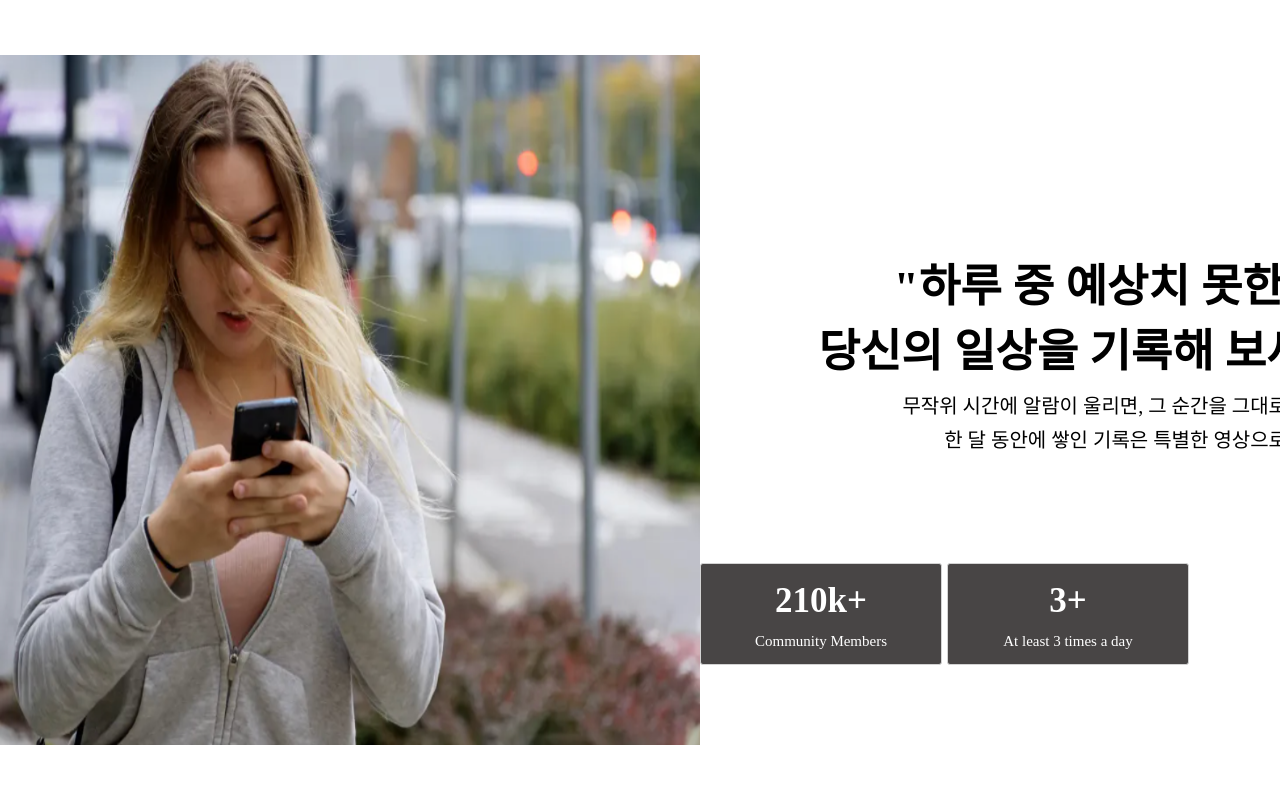
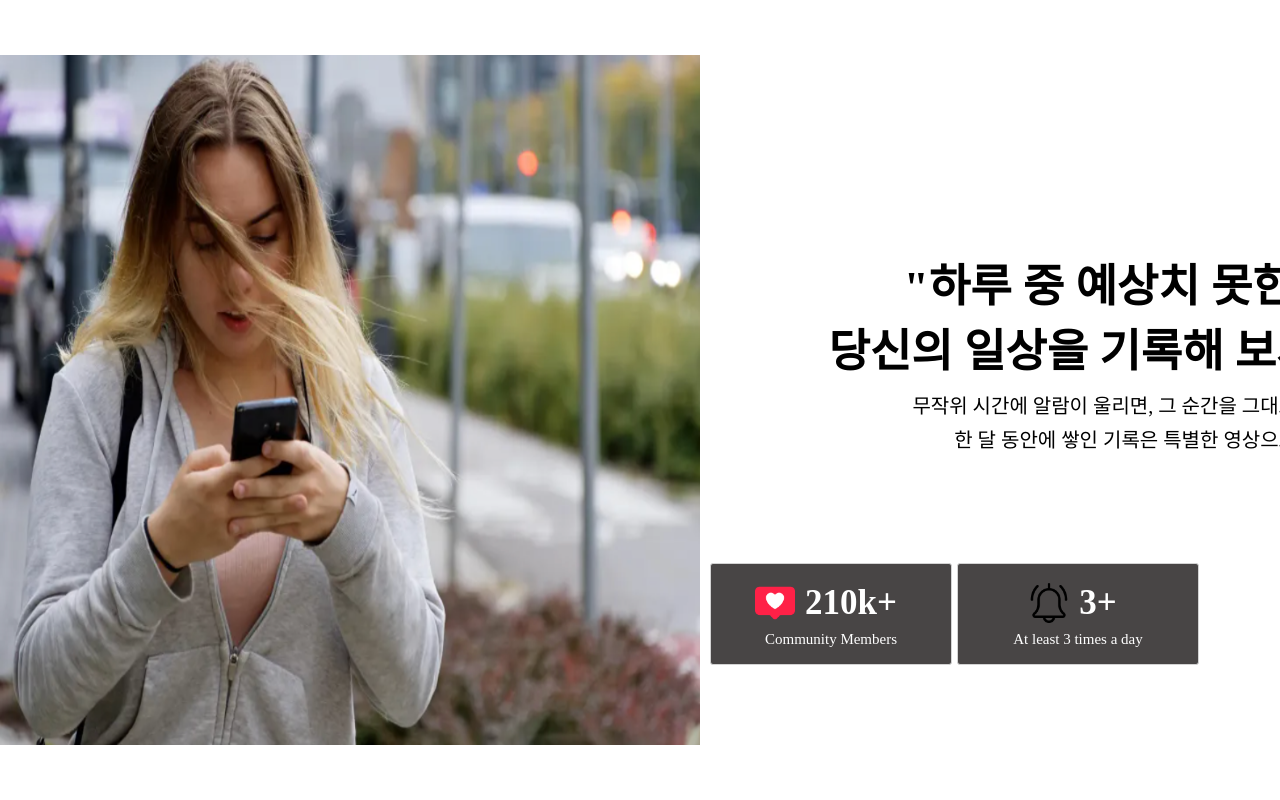
Before and after one commit to LIKELION-HUFS-13th/team1, a plain HTML site: page index.html in a window 1280 px wide. Shown: the top 800 px of the page. Drawn offline with Linux system fonts and the light colour scheme.

Commit message:
페이지 1 아이콘 추가

```diff
--- a/index.html
+++ b/index.html
@@ -20,11 +20,18 @@
 
                 <div class="notation">
                     <div class="box1">
-                        <span class="LT">210k+</span><br />
+                        <div class="top">
+                            <img src="heart.png" alt="likes" class="likes" />
+                            <span class="LT">210k+</span><br />
+                        </div>
                         <span class="ST">Community Members</span>
                     </div>
+
                     <div class="box2">
-                        <span class="LT">3+</span><br />
+                        <div class="top">
+                            <img src="bell.png" alt="noti" class="alarm" />
+                            <span class="LT">3+</span><br />
+                        </div>
                         <span class="ST">At least 3 times a day</span>
                     </div>
                 </div>
--- a/styles.css
+++ b/styles.css
@@ -58,15 +58,43 @@ body {
 
 .notation {
     display: flex;
-    justify-content: flex-end;
+    flex-direction: flex-end;
     gap: 5px;
     margin-top: 110px;
     margin-right: 200px;
+    margin-left: 10px;
+}
+
+.box1,
+.box2 {
+    display: flex;
+    flex-direction: column;
+    marign-right: 20px;
+}
+
+.top {
+    display: flex;
+    flex-direction: flex-end;
+    margin-right: 10px;
+    margin-bottom: 10px;
+}
+
+.likes,
+.alarm {
+    display: flex;
+    width: 40px;
+    height: auto;
+    vertical-align: middle;
+    justify-content: flex-end;
+    margin-right: 10px;
 }
 
 .LT {
+    display: flex;
     font-size: 35px;
     font-weight: bold;
+    flex-direction: column;
+
     line-height: 0.001;
     margin-top: 20px;
 }
@@ -85,7 +113,6 @@ body {
     color: white;
     border: 1px solid lightgray;
     display: flex;
-    flex-direction: column;
     justify-content: center;
     align-items: center;
     border-radius: 3px;
@@ -95,6 +122,7 @@ body {
 #page2 {
     flex-direction: row-reverse;
     position: relative;
+    margin-top: 20px;
 }
 
 #page2 .intro {
```
Also changed, not shown: bell.png (added), heart.png (added).
